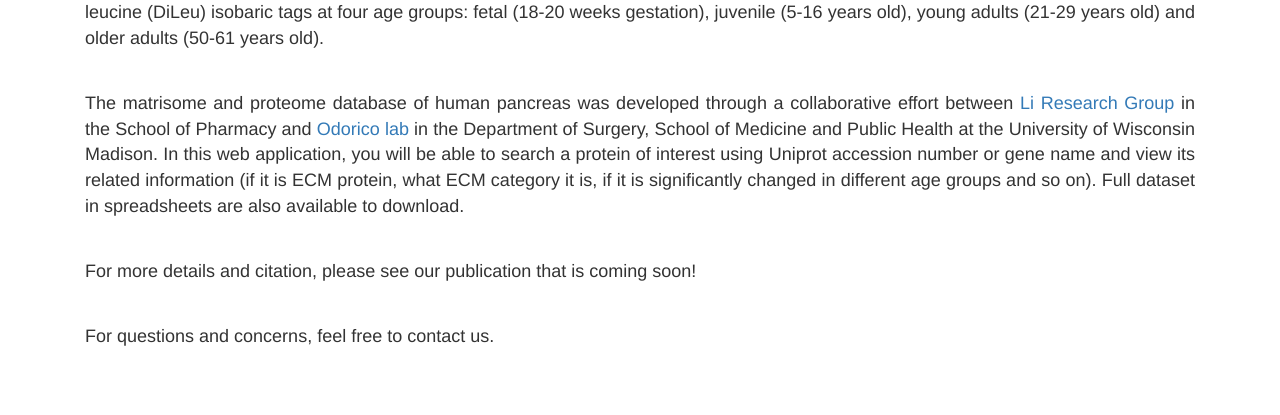
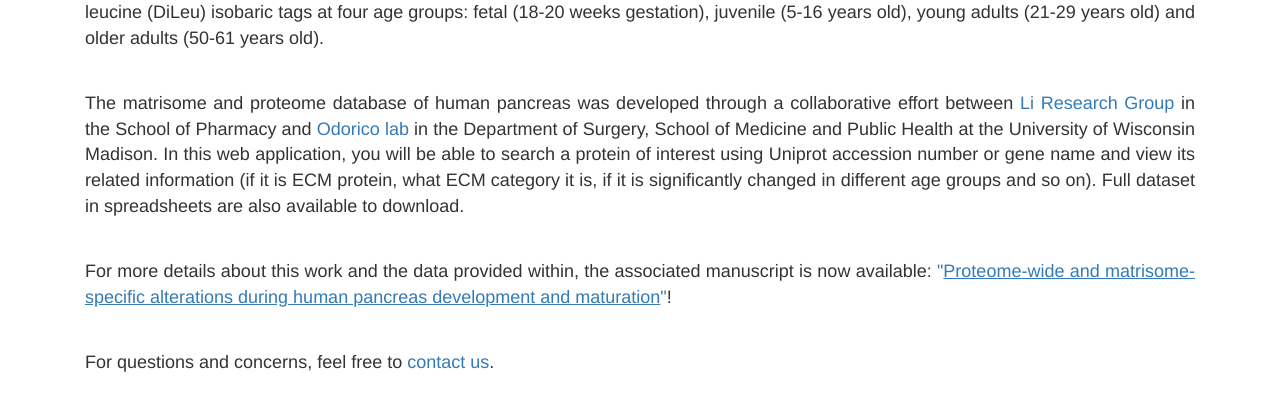
Before and after one commit to grahamdelafield/NC_WebApp, a Flask app: page / in a window 1280 px wide. Shown: the part 410-825 px from the top of the page. Before the commit the page ends 756 px from the top, so only its background shows below. Run offline with Flask 2, Linux system fonts and the light colour scheme; some libraries are stand-ins or nearby versions.

Commit message:
added link to publication

```diff
--- a/static/css/styles.css
+++ b/static/css/styles.css
@@ -28,6 +28,9 @@
     display: flex;
 }
 .lab-heading {
+    padding-left: 5px;
+}
+.article-heading {
     padding-left: 5px;
 }
 .card {
--- a/templates/about.html
+++ b/templates/about.html
@@ -30,7 +30,9 @@
             of interest using Uniprot accession number or gene name and view its related information
             (if it is ECM protein, what ECM category it is, if it is significantly changed in
             different age groups and so on). Full dataset in spreadsheets are also available to download.</p>
-        <p class="desc-text">For more details and citation, please see our publication that is coming soon!</p>
-        <p class="desc-text">For questions and concerns, feel free to contact us.</p>
+        <p class="desc-text">For more details about this work and the data provided within, the associated
+                             manuscript is now available: <a href="https://doi.org/10.1038/s41467-021-21261-w">"<u>Proteome-wide
+                             and matrisome-specific alterations during human pancreas development and maturation</u>"</a>!</p>
+        <p class="desc-text">For questions and concerns, feel free to <a href="/authors">contact us</a>.</p>
 </div>
 {% endblock %}
--- a/templates/authors.html
+++ b/templates/authors.html
@@ -3,7 +3,9 @@
 {% block content %}
 <div class="container">
     <h1 class="about-heading">Authors</h1>
-        <p class="desc-text">This is where will put the full citation.
+    <!-- <h2 class="article-heading">Cite this work</h2> -->
+        <p class="desc-text">Li, Z.;  Tremmel, D. M.;  Ma, F.;  Yu, Q.;  Ma, M.;  Delafield, D. G.;  Shi, Y.;  Wang, B.;  Mitchell, S. A.;  Feeney, A. K.;  Jain, V. S.;  Sackett, S. D.;  Odorico, J. S.; Li, L.,
+            Proteome-wide and matrisome-specific alterations during human pancreas development and maturation. Nature Communications 2021, 12 (1), 1020. <u><a href="https://doi.org/10.1038/s41467-021-21261-w">doi.org/10.1038/s41467-021-21261-w</u></a>.
             </p>
         <!-- <p class="desc-text">For question regarding the manuscript, methods,
             or data, please contact
--- a/templates/download.html
+++ b/templates/download.html
@@ -4,8 +4,9 @@
 <section class="container">
     <div class="jumbotron">
         <h1 class="" style="text-align: center;">Download the data</h1>
-        <p class="lead" style="text-align: center;">This page contains all the data used within the publication (___enter here__)
-           and the associated web application, available in .xslx format. Please contact the authors with questions and concerns.</p>
+        <p class="lead" style="text-align: center; padding-left: 50px;">This page contains all the data referenced within the Nature Communications publication <a href="https://doi.org/10.1038/s41467-021-21261-w">"<u>Proteome-wide
+            and matrisome-specific alterations during human pancreas development and maturation</u>"</a>, which is also referenced on the 'data' page of this web application. All data is available available
+            in .xslx format. Please contact the authors with questions and concerns.</p>
         <button class='download'>
             <a class="download" href="/download/all_data" download>Download all data</a>
         </button>
```
